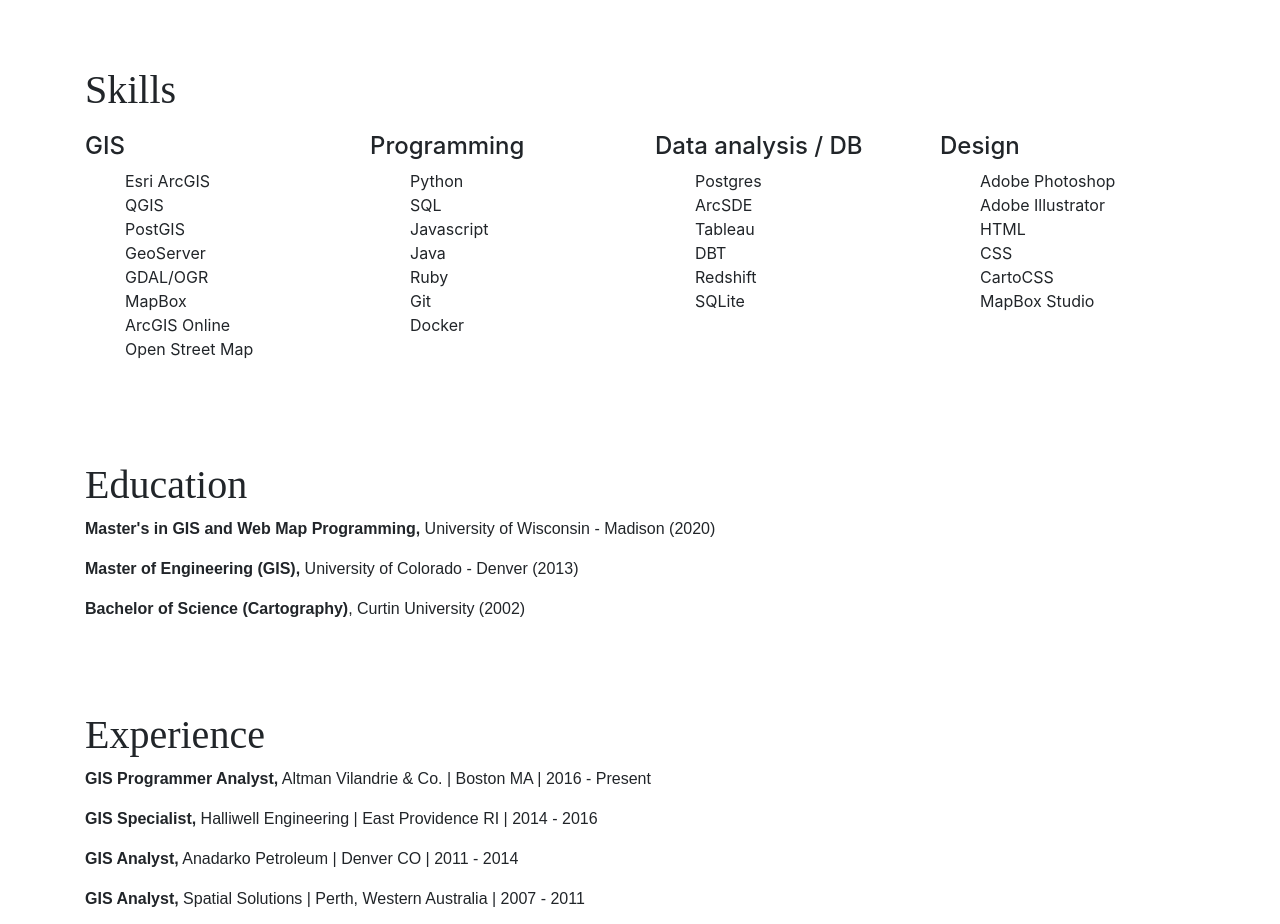
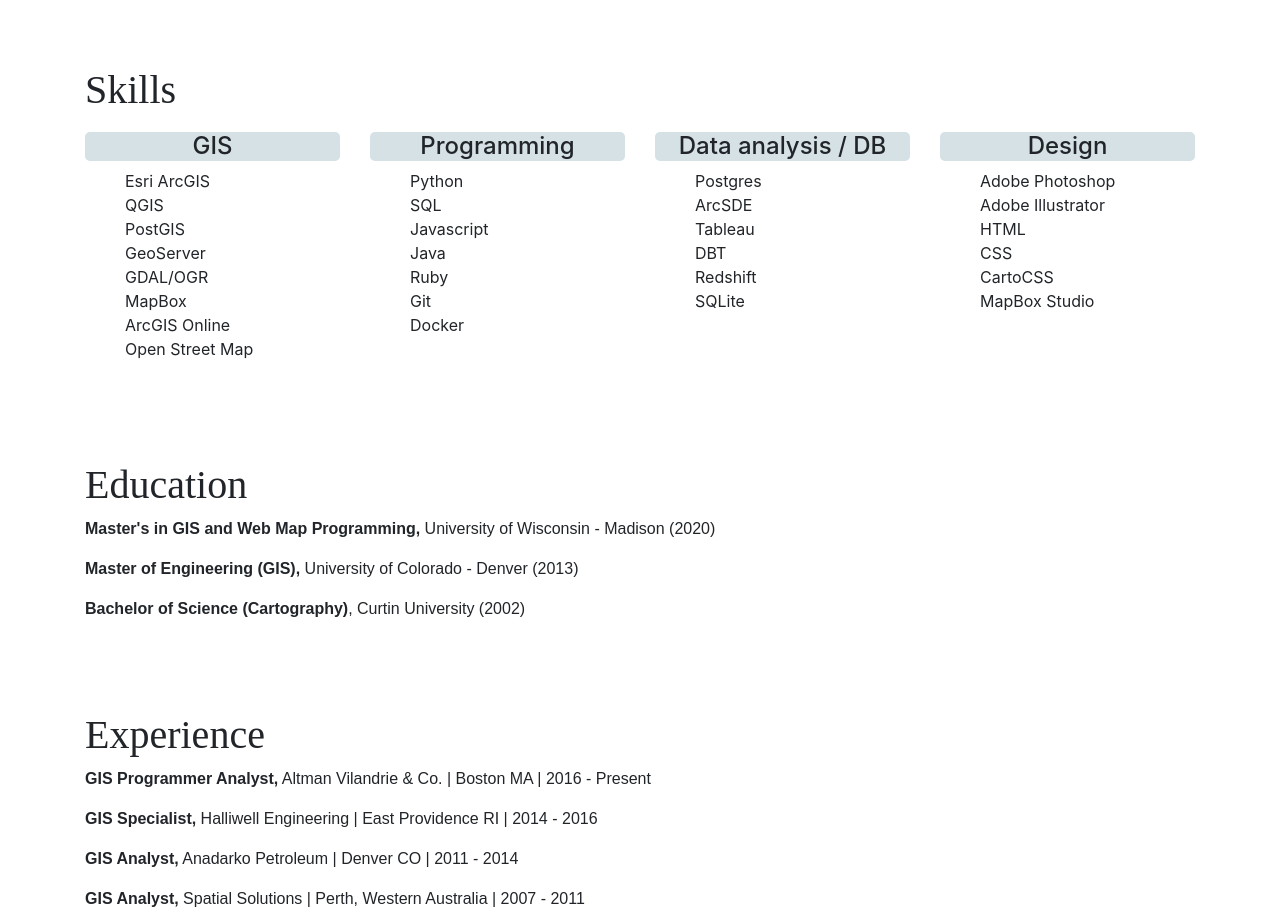
Before and after one commit to tomtl/tomtl.github.io, a plain HTML site: page index.html in a window 1280 px wide. Shown: the part 1220-2144 px from the top of the page. Drawn offline with Linux system fonts and the light colour scheme.

Commit message:
Center and color skill headings

```diff
--- a/css/style.css
+++ b/css/style.css
@@ -64,6 +64,12 @@ p {
   padding-bottom: 4rem;
 }
 
+#skills h4 {
+  text-align: center;
+  background: #D5E1E5;
+  border-radius: 5px;
+}
+
 #skills ul {
   list-style-type: none;
 }
```
